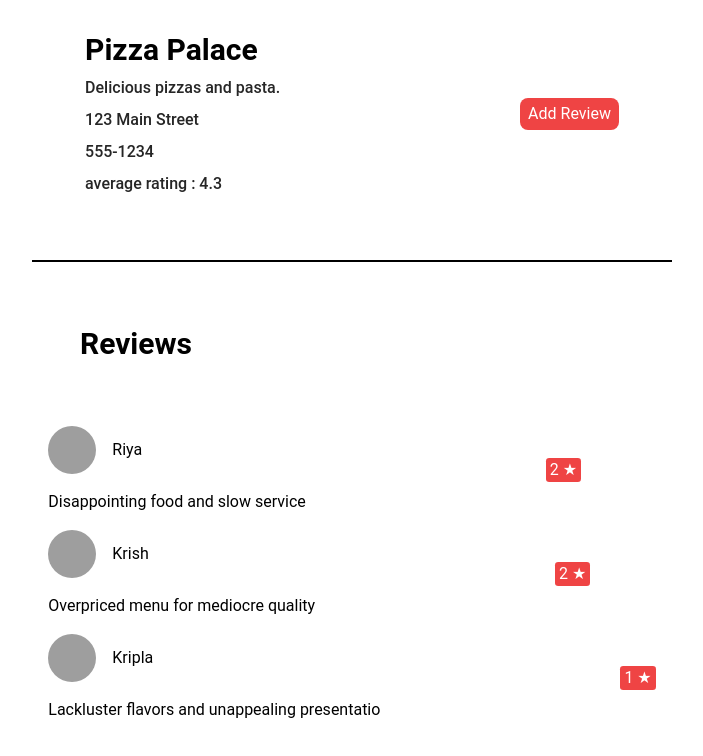
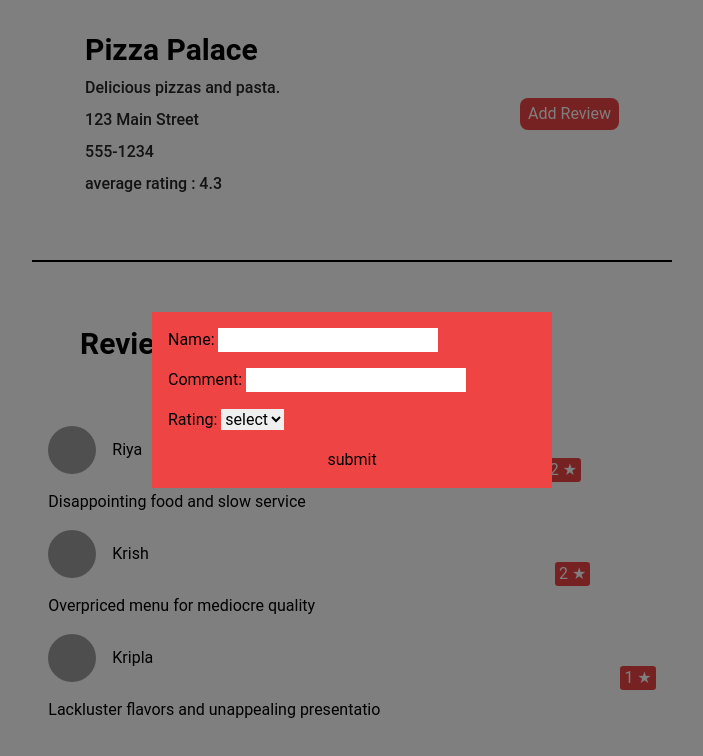
Before and after one commit to abhishekGupta18/Mcr6, a React (Create React App) app: page /restaurant/1 in a window 1280 px wide. Both pictures are taken after a click on the button "Add Review". Shown: the top 756 px of the page, without its empty margins (288-991 px from the left). Built offline with nearby package versions, Linux system fonts and the light colour scheme; grey boxes are pictures that could not be loaded.

Commit message:
feat: added add review functionality

```diff
--- a/src/Context/RestaurantContext.js
+++ b/src/Context/RestaurantContext.js
@@ -7,11 +7,11 @@ export const RestaurantContext = createContext();
 
 export const RestaurantContextProvider = ({ children }) => {
   const [restaurantCuisine, setRestaurantCuisine] = useState(cuisineData);
-  const [restaurantDetails, setRestaurantsData] = useState(restaurantsData);
+  const [restaurantDetails, setRestaurantsDetails] = useState(restaurantsData);
 
   return (
     <RestaurantContext.Provider
-      value={{ restaurantCuisine, restaurantDetails }}
+      value={{ restaurantCuisine, restaurantDetails, setRestaurantsDetails }}
     >
       {children}
     </RestaurantContext.Provider>
--- a/src/Pages/RestaurantPage.js
+++ b/src/Pages/RestaurantPage.js
@@ -1,13 +1,47 @@
 import { useParams } from "react-router-dom";
 import { useRestaurantContext } from "../Context/RestaurantContext";
-import StarBorderOutlinedIcon from "@mui/icons-material/StarBorderOutlined";
+import { Modal } from "@mui/material";
+import { useState } from "react";
 export const RestaurantPage = () => {
-  const { restaurantDetails } = useRestaurantContext();
+  const [addReview, setAddReview] = useState({
+    rating: null,
+    comment: "",
+    revName: "",
+    pp: "",
+  });
+  const [showModal, setShowModal] = useState(false);
+  const { restaurantDetails, setRestaurantsDetails } = useRestaurantContext();
   const { restaurantId } = useParams();
+
+  const openModal = () => setShowModal(true);
+  const closeModal = () => setShowModal(false);
 
   const findRestaurant = restaurantDetails?.find(
     (item) => item?.id === Number(restaurantId)
   );
+  const addReviewHandler = () =>
+    setRestaurantsDetails([
+      ...restaurantDetails,
+      restaurantDetails?.map((item) =>
+        item.id === findRestaurant.id
+          ? {
+              ...findRestaurant,
+              ratings: [...findRestaurant?.ratings, addReview],
+            }
+          : item
+      ),
+    ]);
+
+  const style = {
+    position: "absolute",
+    top: "50%",
+    left: "50%",
+    transform: "translate(-50%, -50%)",
+    width: 400,
+    bgcolor: "background.paper",
+    boxShadow: 24,
+    p: 4,
+  };
 
   return (
     <div className="flex flex-col items-center my-8 gap-16">
@@ -25,7 +59,10 @@ export const RestaurantPage = () => {
             average rating : {findRestaurant?.averageRating}
           </p>
         </div>
-        <button className="text-white-color  bg-primary-color rounded-[0.5rem] py-1 px-2">
+        <button
+          className="text-white-color  bg-primary-color rounded-[0.5rem] py-1 px-2"
+          onClick={() => openModal()}
+        >
           Add Review
         </button>
       </div>
@@ -58,6 +95,57 @@ export const RestaurantPage = () => {
           </ul>
         </div>
       </div>
+      <Modal
+        open={showModal}
+        onClose={closeModal}
+        aria-labelledby="modal-modal-title"
+        aria-describedby="modal-modal-description"
+      >
+        <div style={{ ...style }}>
+          <form
+            onSubmit={addReviewHandler}
+            className=" flex flex-col p-4 bg-primary-color gap-4"
+          >
+            <label>
+              Name:{" "}
+              <input
+                type="text"
+                onChange={(e) =>
+                  setAddReview({ ...addReview, revName: e.target.value })
+                }
+              />
+            </label>
+            <label>
+              Comment:{" "}
+              <input
+                type="text"
+                onChange={(e) =>
+                  setAddReview({ ...addReview, comment: e.target.value })
+                }
+              />
+            </label>
+            <label>
+              Rating:{" "}
+              <select
+                onChange={(e) =>
+                  setAddReview({
+                    ...addReview,
+                    removeEventListenerating: e.target.value,
+                  })
+                }
+              >
+                <option>select</option>
+                <option value="1">1</option>
+                <option value="2">2</option>
+                <option value="3">3</option>
+                <option value="4">4</option>
+                <option value="5">5</option>
+              </select>
+            </label>
+            <button type="submit">submit</button>
+          </form>
+        </div>
+      </Modal>
     </div>
   );
 };
--- a/tailwind.config.js
+++ b/tailwind.config.js
@@ -10,6 +10,7 @@ export default {
       "primary-color": "#ef4444",
       "sec-color": "#fecaca",
       "white-color": "#ffff",
+      "black-color": "#0000",
     },
   },
   plugins: [],
```
